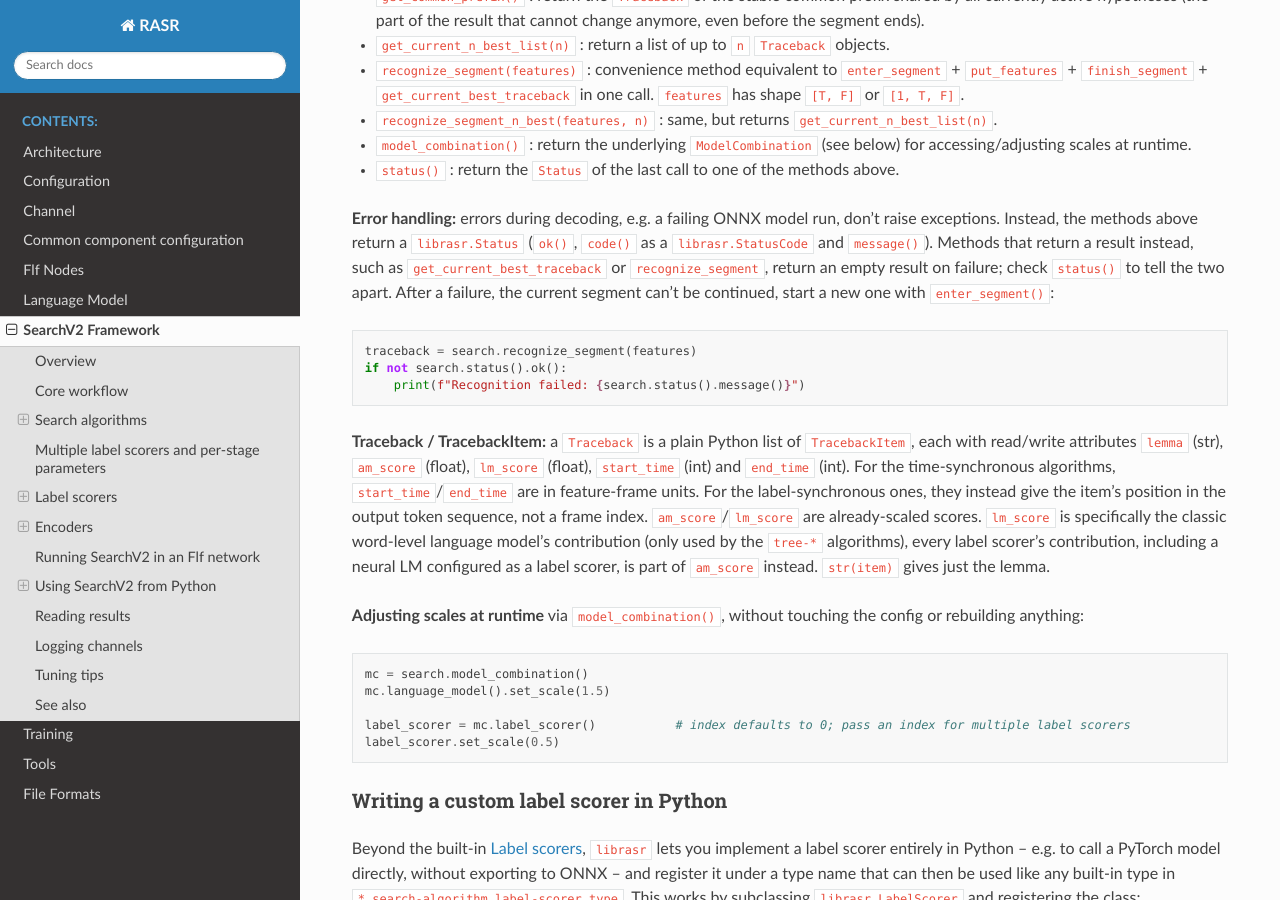
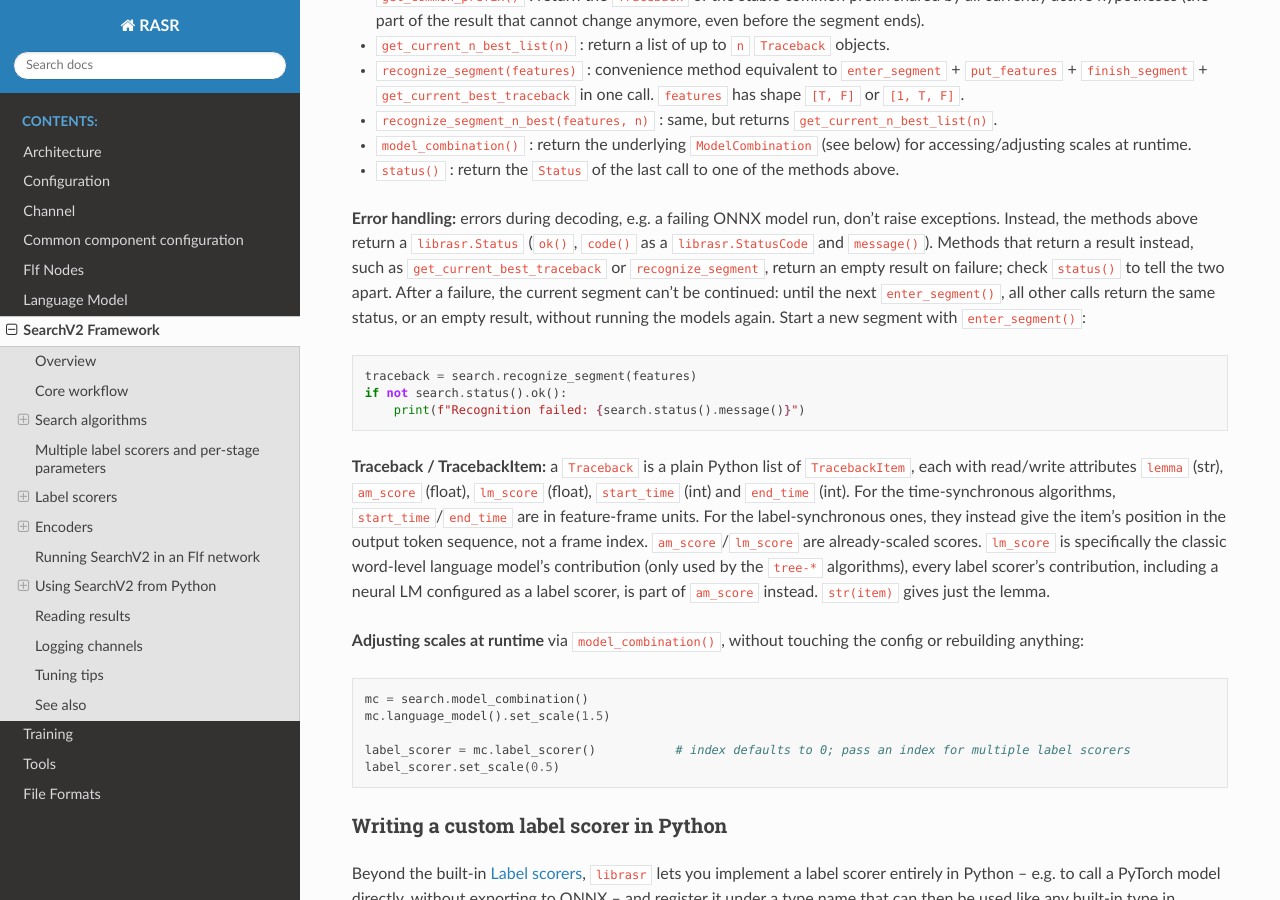
Before and after one commit to rwth-i6/rasr, a Sphinx documentation site: the page built from doc/search_v2.rst, in a window 1280 px wide and 900 px high, scrolled down 30778 px. Built offline with Sphinx 7.4.7 and the Read the Docs theme 3.1.0, drawn with Linux system fonts in a browser that asks for light colours.

Commit message:
Stop the Python search from running a failed segment again
After a non-OK status, every later call on the same segment
(`put_feature(s)`, `finish_segment` and the traceback getters) ran the
search and its models again on the half-updated state, and the getters
returned empty results that look like "recognized nothing". Keep the
status until the next `enter_segment` and return it, or an empty result,
from all other calls without touching the search. `finish_segment` still
closes the segment log.

Co-Authored-By: Claude Opus 5.5 <noreply@anthropic.com>

```diff
--- a/doc/search_v2.rst
+++ b/doc/search_v2.rst
@@ -1473,7 +1473,8 @@ and intermediate results:
 the methods above return a ``librasr.Status`` (``ok()``, ``code()`` as a ``librasr.StatusCode`` and
 ``message()``). Methods that return a result instead, such as ``get_current_best_traceback`` or
 ``recognize_segment``, return an empty result on failure; check ``status()`` to tell the two apart. After a
-failure, the current segment can't be continued, start a new one with ``enter_segment()``:
+failure, the current segment can't be continued: until the next ``enter_segment()``, all other calls return the
+same status, or an empty result, without running the models again. Start a new segment with ``enter_segment()``:
 
 .. code-block:: python
 
```
Also changed, not shown: 3 other files.
